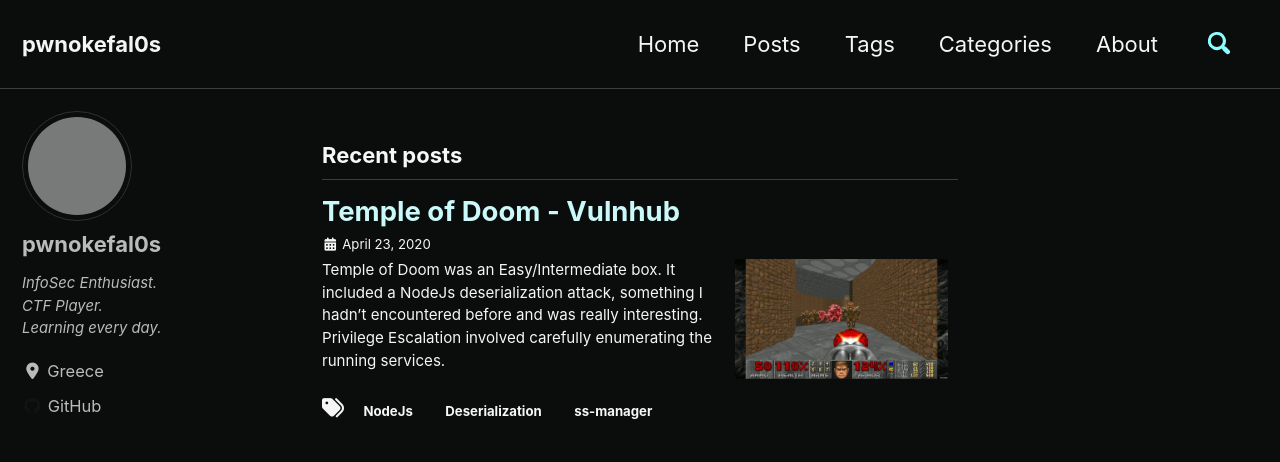
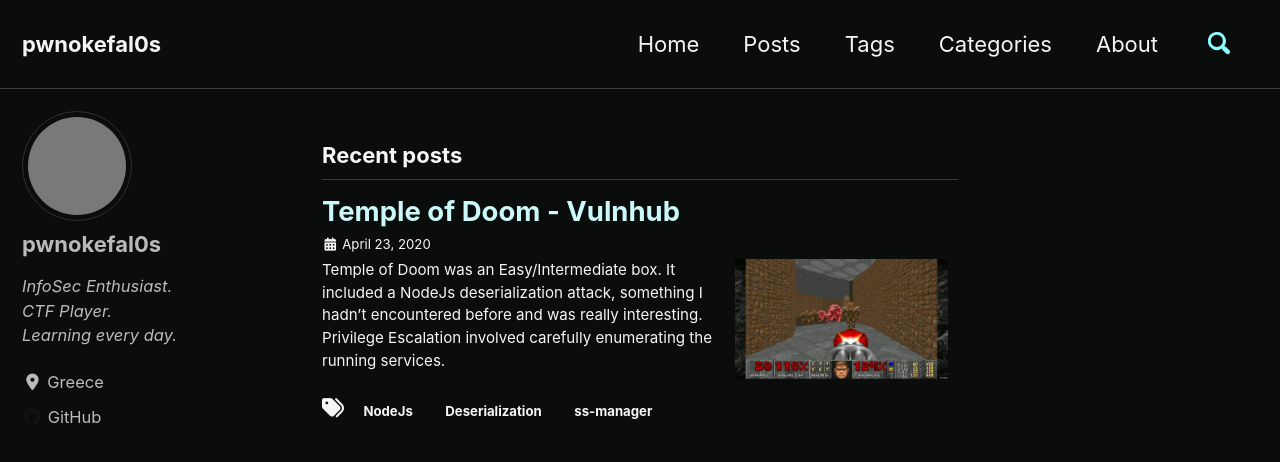
Before and after one commit to astasinos/astasinos.github.io, a Jekyll site: the page built from _pages/index.md, in a window 1280 px wide and 900 px high. Shown: the top 462 px of the window. Built offline with Jekyll 4.4.1, drawn with Linux system fonts in a browser that asks for light colours; cached includes are drawn as plain includes; nearby versions of some CDN libraries; the list of posts is cut into pages by our own code; grey boxes are pictures that could not be loaded.

Commit message:
Update _sidebar.scss

```diff
--- a/_sass/minimal-mistakes/_sidebar.scss
+++ b/_sass/minimal-mistakes/_sidebar.scss
@@ -173,7 +173,7 @@
 .author__bio {
   margin: 0;
   font-style: italic;
-  font-size: 0.9em;
+
   @include breakpoint($large) {
     margin-top: 10px;
     margin-bottom: 20px;
```
